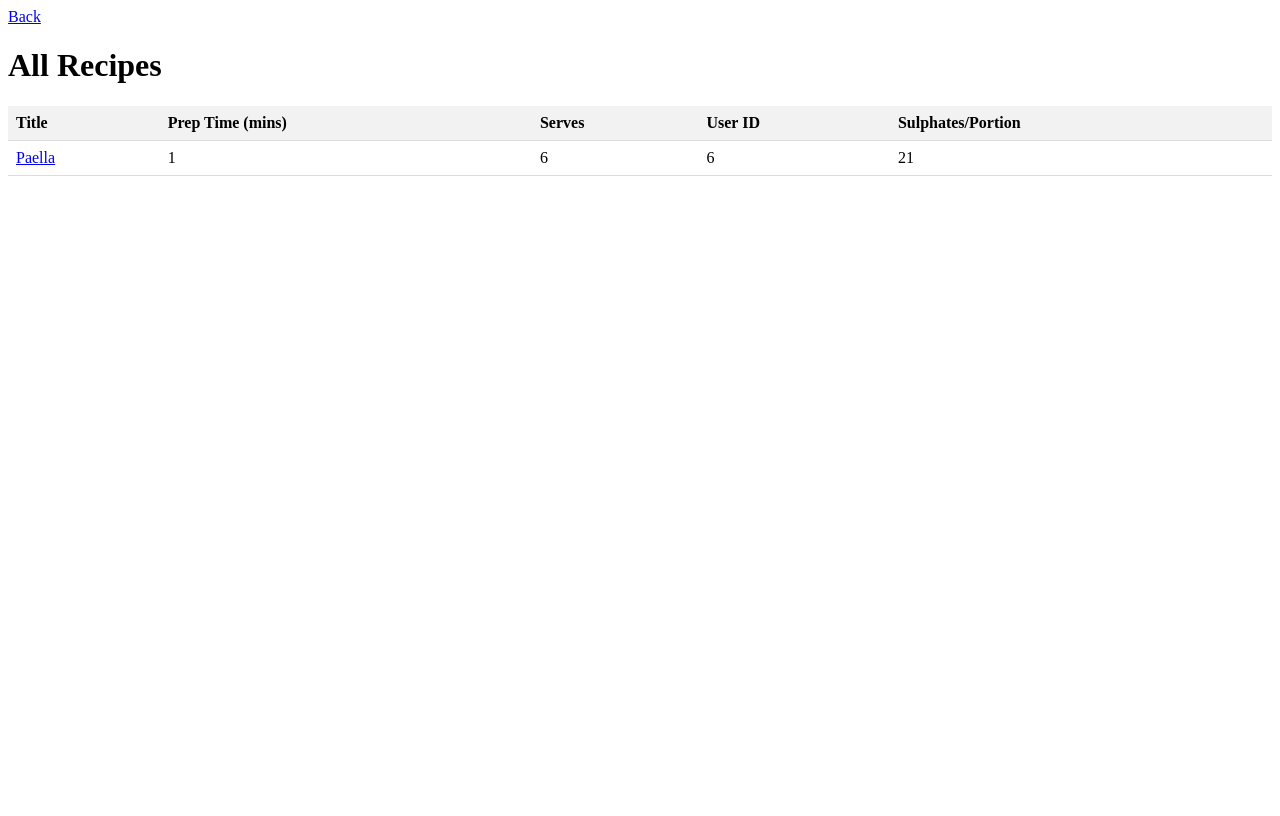
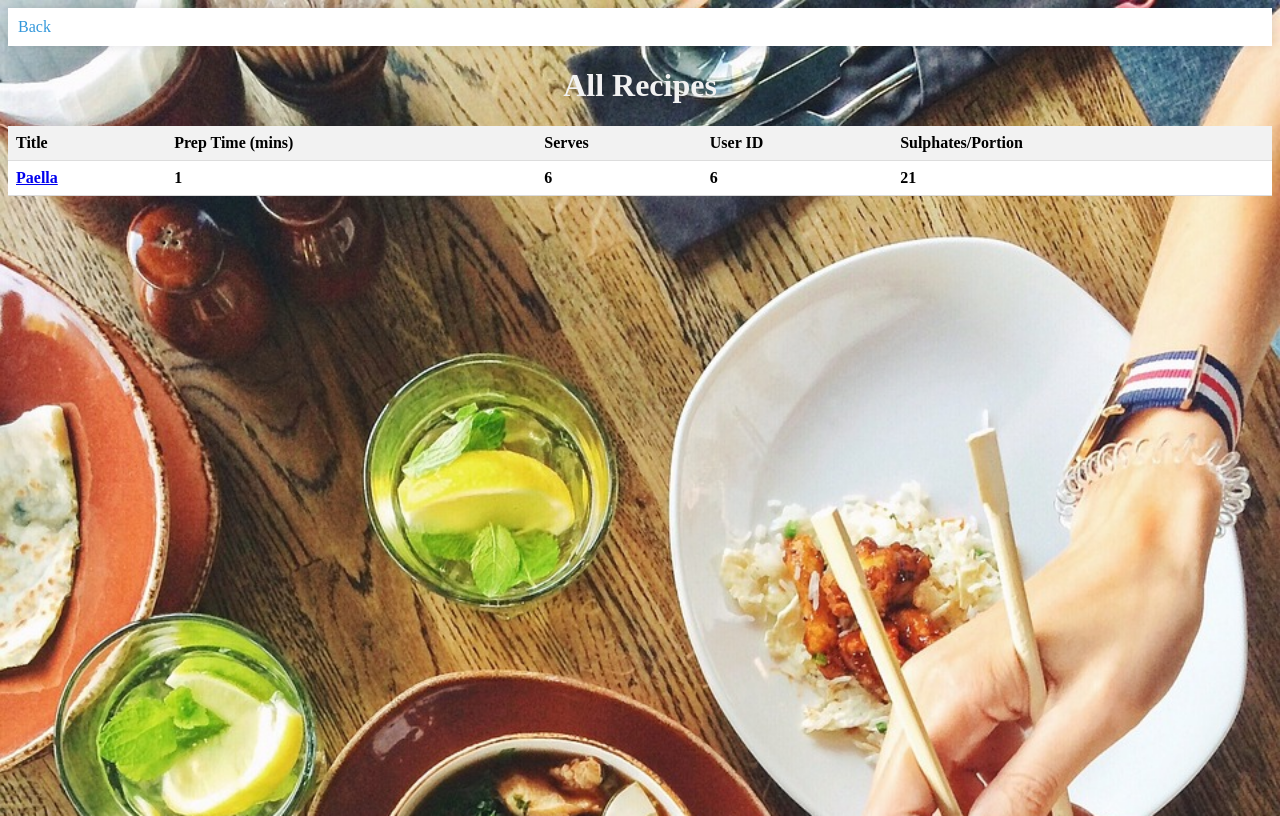
Before and after one commit to DanielHart-02/ECM2434-Group-4348-, a Django app: page /recipes/ in a window 1280 px wide. Before the commit the page ends 176 px from the top, so only its background shows below. Run offline with Django 5.2, Linux system fonts and the light colour scheme; a user stored in the database is signed in; data comes from the database, SQL or seed files in the repository; both versions use the stored data as it was after the commit.

Commit message:
Add styling to majority of pages

```diff
--- a/technical-documents/source-code/ecm2434_coursework/foodle/templates/foodle/home.html
+++ b/technical-documents/source-code/ecm2434_coursework/foodle/templates/foodle/home.html
@@ -1,6 +1,8 @@
 {% extends 'foodle/index.html' %}
 
 {% block content %}
+    {% load static %}
+    <link rel="stylesheet" href="{% static '/css/general.css' %}">
     <style>
         .alert {
             background-color: #4caf50;
--- a/technical-documents/source-code/ecm2434_coursework/recipes/templates/recipes/all_recipes.html
+++ b/technical-documents/source-code/ecm2434_coursework/recipes/templates/recipes/all_recipes.html
@@ -3,12 +3,29 @@
 <head>
     <meta charset="UTF-8">
     <meta name="viewport" content="width=device-width, initial-scale=1.0">
+    {% load static %}
+    <link rel="stylesheet" href="{% static '/css/general.css' %}">
     <title>Recipe Home</title>
     <style>
         table {
             width: 100%;
             border-collapse: collapse;
         }
+        nav {
+            background-color: #fff;
+            padding: 10px;
+            box-shadow: 0 0 10px rgba(0, 0, 0, 0.1);
+        }
+
+        nav a {
+            text-decoration: none;
+            color: #3498db;
+        }
+
+        nav a:hover {
+            color: #2980b9;
+        }
+
         th, td {
             padding: 8px;
             text-align: left;
@@ -17,17 +34,26 @@
         th {
             background-color: #f2f2f2;
         }
+            tr:nth-child(odd) {
+            background-color: #ffffff;
+            font-weight: bold;
+        }
+
+        tr:nth-child(even) {
+            background-color: #949292;
+            font-weight: bold;
+        }
     </style>
 </head>
 <body>
     <nav>
         <div>
-            <div style="text-align: left;">
+            <div>
                 <a href="{% url 'foodle:home' %}">Back</a>
             </div>
         </div>
     </nav>
-    <h1>All Recipes</h1>
+    <h1 style="text-align: center; color:#f2f2f2">All Recipes</h1>
     <table>
         <thead>
             <tr>
--- a/technical-documents/source-code/ecm2434_coursework/recipes/templates/recipes/recipe_details.html
+++ b/technical-documents/source-code/ecm2434_coursework/recipes/templates/recipes/recipe_details.html
@@ -4,6 +4,8 @@
 <head>
     <meta charset="UTF-8">
     <meta name="viewport" content="width=device-width, initial-scale=1.0">
+    {% load static %}
+    <link rel="stylesheet" href="{% static '/css/general.css' %}">
     <title>{{ recipe.recipe_title }}</title>
 
     <style>
--- /dev/null
+++ b/technical-documents/source-code/ecm2434_coursework/users/static/css/general.css
@@ -0,0 +1,5 @@
+body {
+	background-image: url("./backgrounds/background1.jpg");
+    background-size: cover;
+	height: 100vh;
+}
```
Also changed, not shown: technical-documents/source-code/ecm2434_coursework/foodle/templates/foodle/leaderboard.html (+15 -3 lines), technical-documents/source-code/ecm2434_coursework/foodle/templates/foodle/welcome.html (+5 -3 lines), technical-documents/source-code/ecm2434_coursework/recipes/templates/recipes/create_recipe.html (+6 -2 lines), technical-documents/source-code/ecm2434_coursework/users/templates/users/logout.html (+5 -20 lines), technical-documents/source-code/ecm2434_coursework/db.sqlite3, technical-documents/source-code/ecm2434_coursework/users/static/css/backgrounds/background1.jpg (added).
